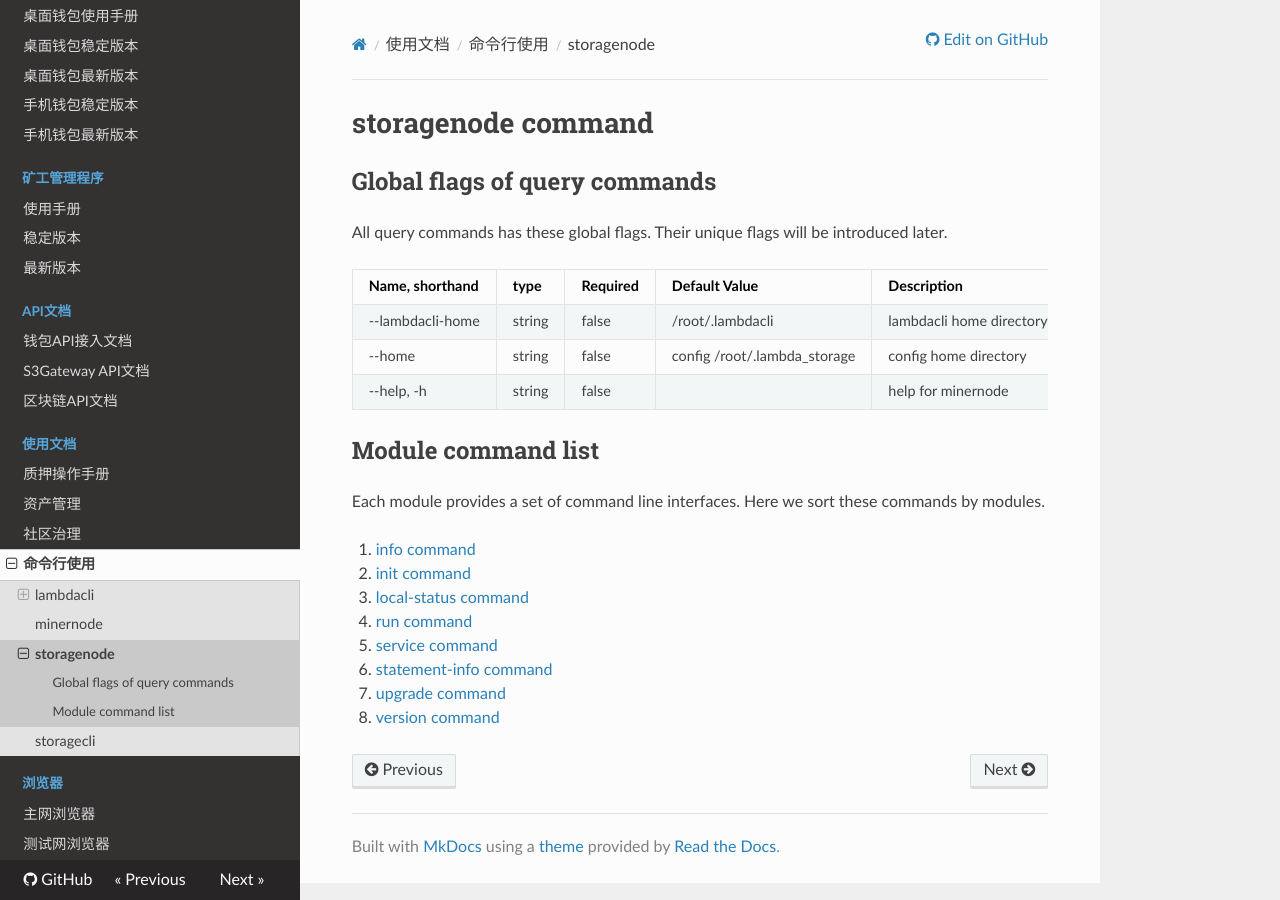
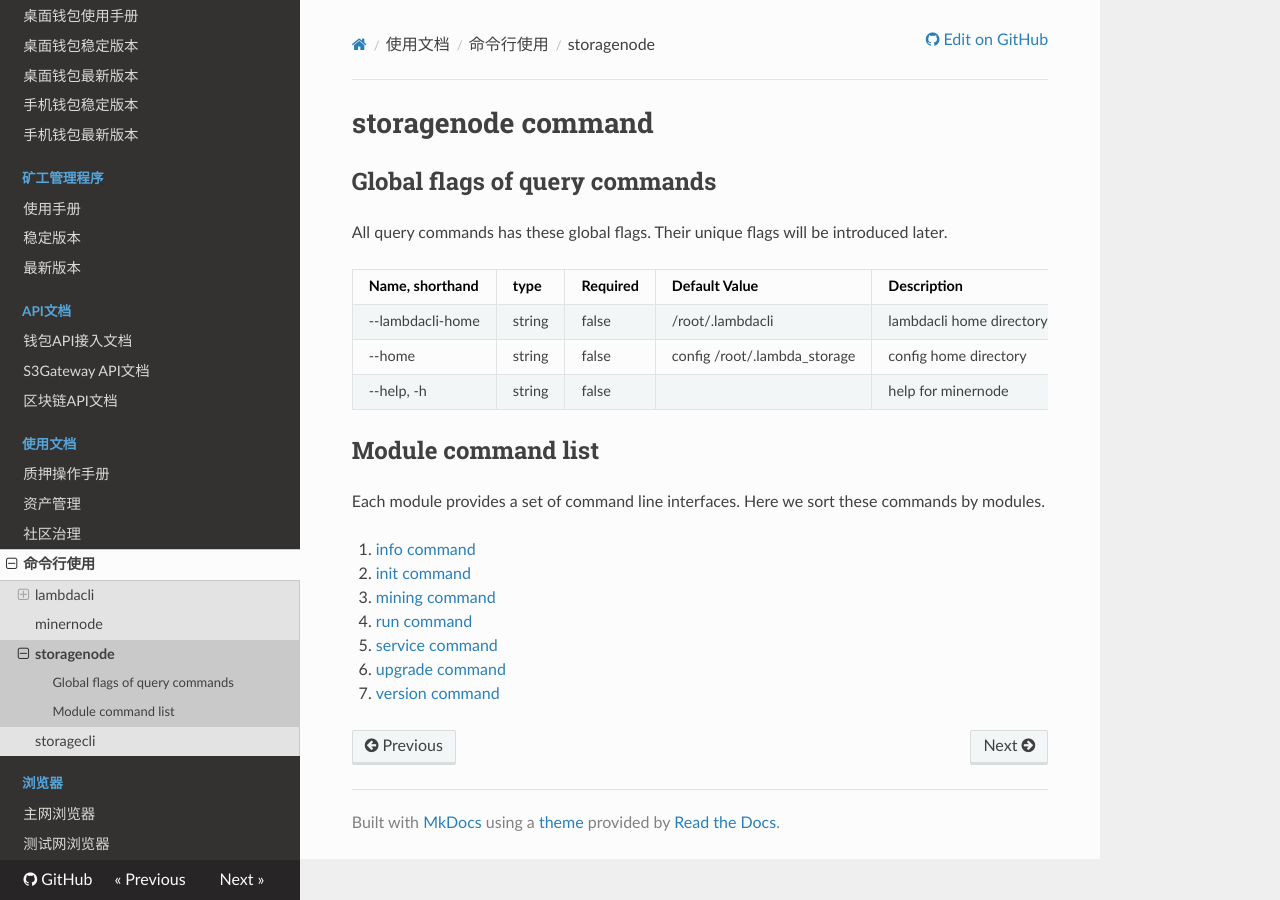
Before and after one commit to fireagainsmile/launch, an MkDocs documentation site: the page built from docs/storagenode/README.md, in a window 1280 px wide. Built offline with MkDocs 1.6.1, drawn with Linux system fonts in a browser that asks for light colours; nearby versions of some CDN libraries.

Commit message:
Update README.md

```diff
--- a/docs/storagenode/README.md
+++ b/docs/storagenode/README.md
@@ -17,9 +17,8 @@ Each module provides a set of command line interfaces. Here we sort these comman
 
 1.  [info command](info.md)
 2.  [init  command](init.md)
-3.  [local-status  command](local-status.md)
+3.  [mining  command](mining.md)
 4.  [run command](run.md)
 5.  [service  command](service.md)
-6.  [statement-info command](statement-info.md)
 7.  [upgrade command](upgrade.md)
 8.  [version  command](version.md)
```
